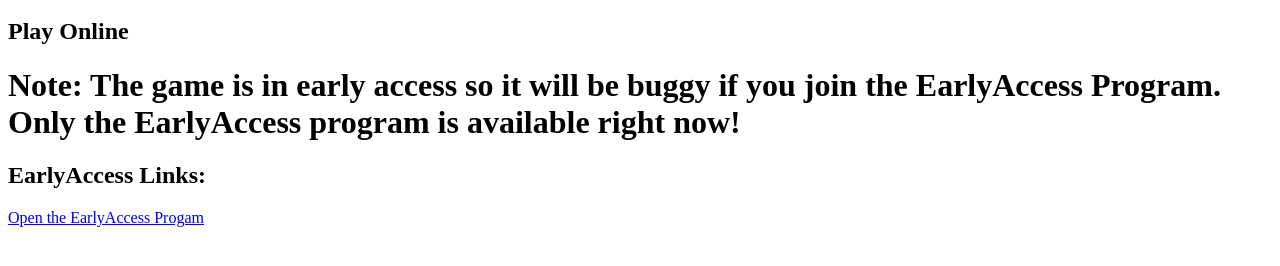
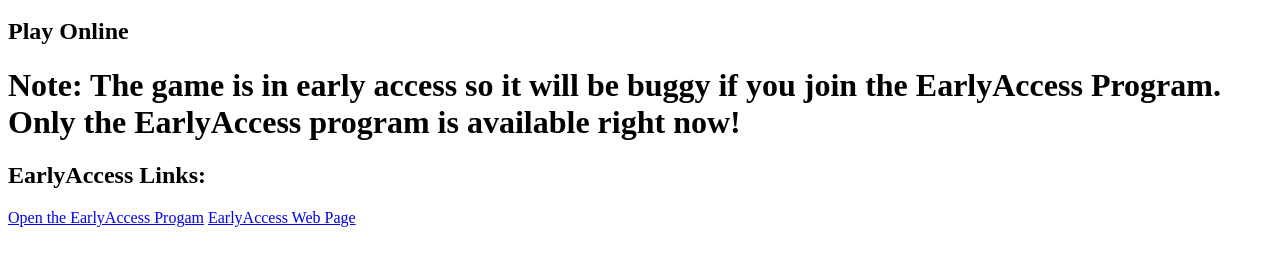
Before and after one commit to pookitgame/pookitgame.github.io, a plain HTML site: page index.html in a window 1280 px wide. Shown: the part 48-314 px from the top of the page. Drawn offline with Linux system fonts and the light colour scheme.

Commit message:
Update index.html

```diff
--- a/index.html
+++ b/index.html
@@ -6,7 +6,7 @@
   <h1>Note: The game is in early access so it will be buggy if you join the EarlyAccess Program. Only the EarlyAccess program is available right now!</h1>
   <h2>EarlyAccess Links:</h2>
   <a href='https://docs.google.com/presentation/d/e/2PACX-1vTVR4QnrNGaoShneYSgCag_2gZSyewnDWmV4Okyeq7_q44y_t0iepG5bQ3SaRDNKQXh3M3VFMSuHX1x/pub?start=false&loop=false&delayms=60000'>Open the EarlyAccess Progam</a>
-
+  <a href='ea.html'>EarlyAccess Web Page</a>
 
 
 
```
